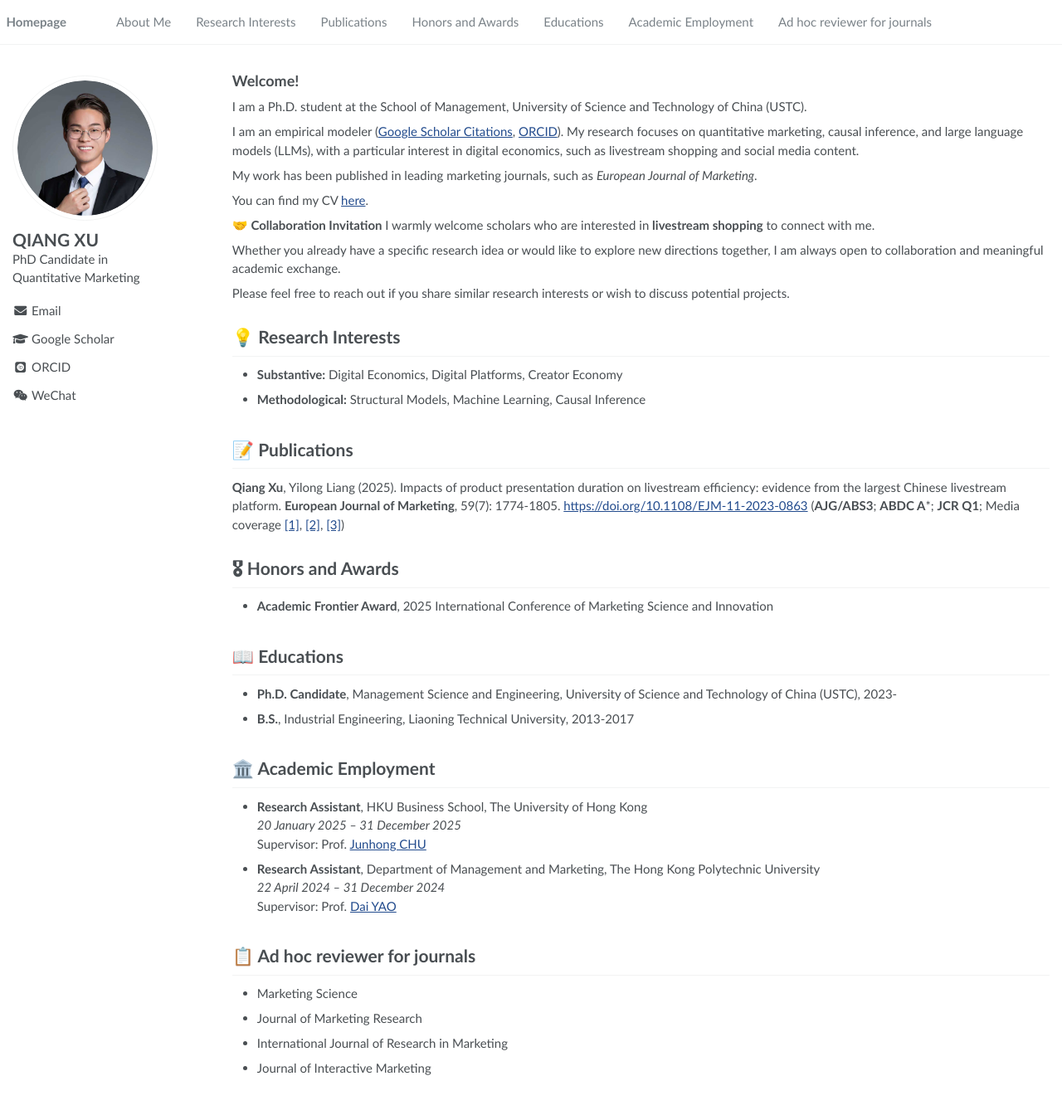
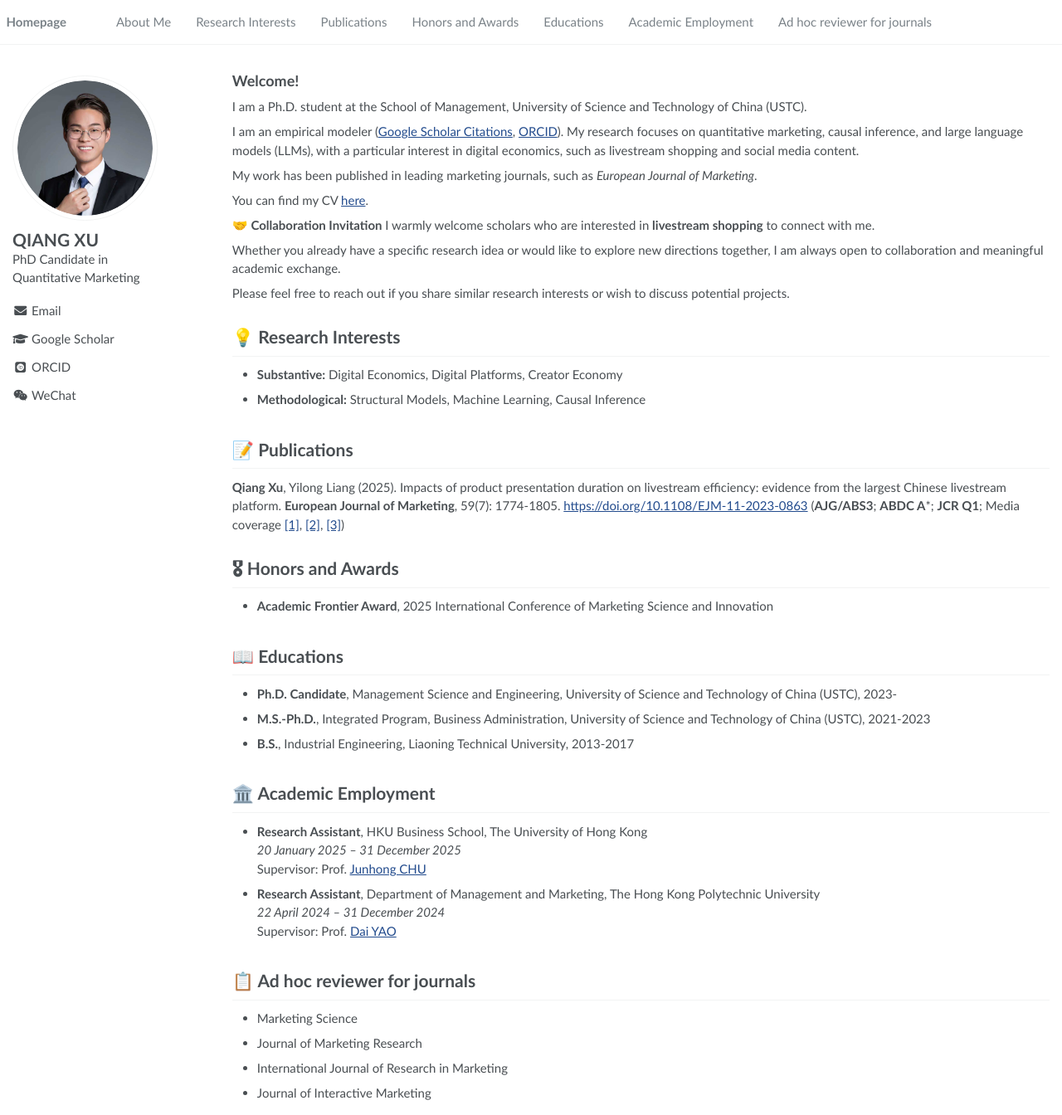
Before and after one commit to xuqiang/xuqiang.github.io, a Jekyll site: the page built from _pages/about.md, in a window 1280 px wide and 1344 px high. Shown: the whole window at 83% size. Built offline with Jekyll 4.4.1, drawn with Linux system fonts in a browser that asks for light colours; some web fonts are replaced.

Commit message:
Update about.md

```diff
--- a/_pages/about.md
+++ b/_pages/about.md
@@ -50,6 +50,7 @@ Please feel free to reach out if you share similar research interests or wish to
 <span class='anchor' id='educations'></span>
 # 📖 Educations
 - **Ph.D. Candidate**, Management Science and Engineering, University of Science and Technology of China (USTC), 2023-
+- **M.S.-Ph.D.**, Integrated Program, Business Administration, University of Science and Technology of China (USTC), 2021-2023
 - **B.S.**, Industrial Engineering, Liaoning Technical University, 2013-2017
 
 <span class='anchor' id='academic-employment'></span>
```
